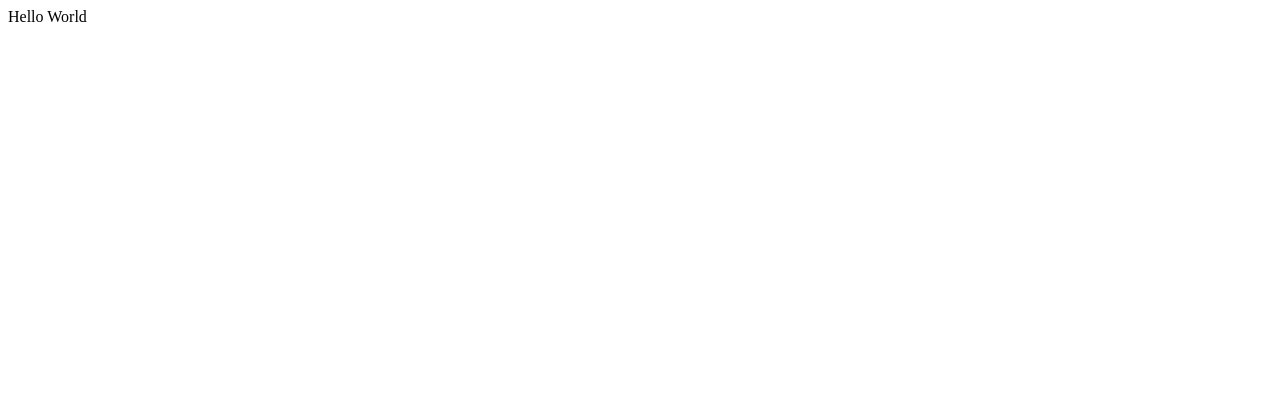
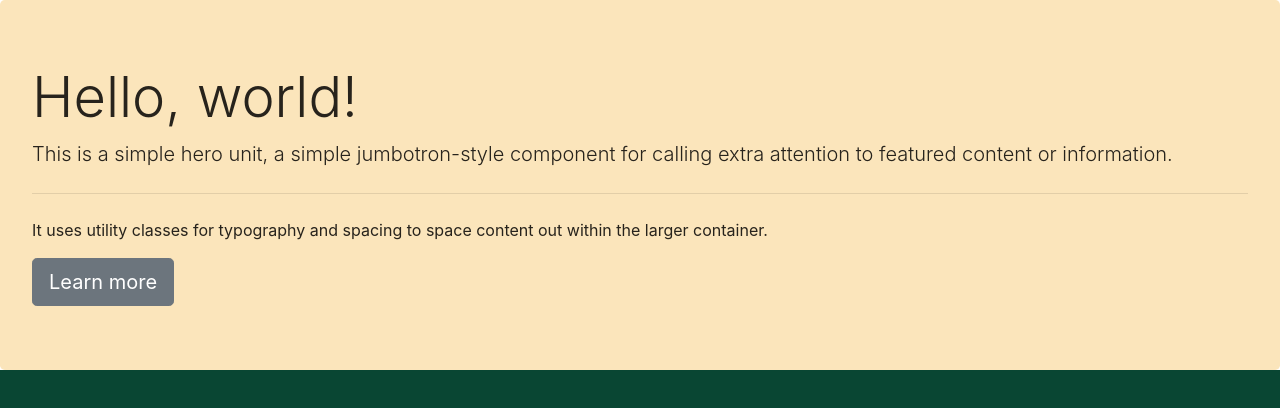
Before and after one commit to Thxmzy/decouvre, a plain HTML site: page index.html in a window 1280 px wide. Drawn offline with nearby package versions, Linux system fonts and the light colour scheme.

Commit message:
Nouveau style
Ajout de CSS

```diff
--- a/index.html
+++ b/index.html
@@ -1,11 +1,29 @@
 <!DOCTYPE html>
 <html lang="en">
+
 <head>
     <meta charset="UTF-8">
     <meta name="viewport" content="width=device-width, initial-scale=1.0">
     <title>Document</title>
+    <link rel="stylesheet" href="./mystyle.css">
+    <link rel="stylesheet" href="https://stackpath.bootstrapcdn.com/bootstrap/4.5.2/css/bootstrap.min.css"
+        integrity="sha384-JcKb8q3iqJ61gNV9KGb8thSsNjpSL0n8PARn9HuZOnIxN0hoP+VmmDGMN5t9UJ0Z" crossorigin="anonymous">
+    <script src="https://stackpath.bootstrapcdn.com/bootstrap/4.5.2/js/bootstrap.min.js"
+        integrity="sha384-B4gt1jrGC7Jh4AgTPSdUtOBvfO8shuf57BaghqFfPlYxofvL8/KUEfYiJOMMV+rV"
+        crossorigin="anonymous"></script>
 </head>
+
 <body>
-    Hello World
+    <div class="jumbotron background-color-couleur2 color-3">
+        <h1 class="display-4">Hello, world!</h1>
+        <p class="lead">This is a simple hero unit, a simple jumbotron-style component for calling extra attention
+            to featured content or information.</p>
+        <hr class="my-4">
+        <p>It uses utility classes for typography and spacing to space content out within the larger container.</p>
+        <a class="btn btn-secondary btn-lg" href="#" role="button">Learn more</a>
+    </div>
+    </div>
+
 </body>
+
 </html>
--- /dev/null
+++ b/mystyle.css
@@ -0,0 +1,8 @@
+body, html{background-color : #094633;}
+
+.jumbotron.background-color-couleur2 {
+    background-color: #fbe5bb;
+}
+    .color-3{
+        color :#27231c
+    }
```
